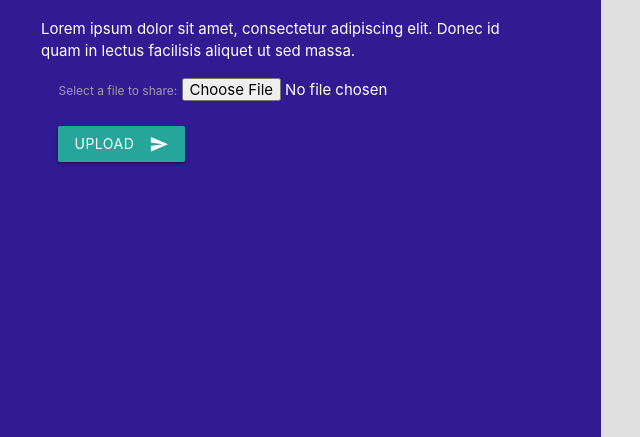
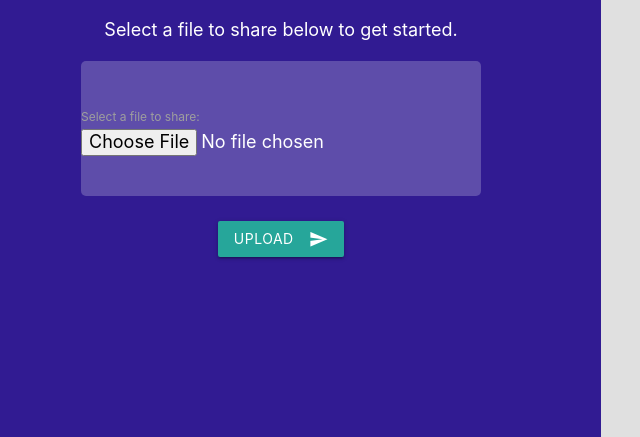
Before and after one commit to anthony-exe/fileShare, a website: page public/index.html in a window 1280 px wide. Shown: the part 363-800 px from the top of the page, without its empty margins (39-679 px from the left). Drawn offline with nearby package versions, Linux system fonts and the light colour scheme.

Commit message:
Cleaned up upload contorls.

```diff
--- a/public/index.html
+++ b/public/index.html
@@ -21,13 +21,14 @@
             <div class="main-section-left deep-purple darken-4 white-text">
                 <div class="main-content">
                     <h2>fileShare...</h2>
-                    <p>Lorem ipsum dolor sit amet, consectetur adipiscing elit. Donec id quam in lectus facilisis aliquet ut sed massa.</p>
+                    <p>Welcome to fileShare... The quickest way to share a file across the web.</p>
+                    <p>Select a file to share below to get started.</p>
                     <form id="upload-form">
-                        <div class="form-section">
+                        <div class="form-section upload-field">
                             <label for="file">Select a file to share:</label>
                             <input type="file" name="file">
                         </div>
-                        <div class="form-section">
+                        <div class="form-section submit-section">
                             <button type="submit" class="btn" name="action">
                                 Upload
                                 <i class="material-icons right">send</i>
--- a/public/style/main.css
+++ b/public/style/main.css
@@ -4,6 +4,10 @@
 
 html, body, .main-section, .main-section > div {
     height: 100%;
+}
+
+body {
+    font-size: 18px;
 }
 
 .row {
@@ -36,8 +40,7 @@ html, body, .main-section, .main-section > div {
 }
 
 #upload-form {
-    margin-left: auto;
-    margin-right: auto;
+    width: 100%;
 }
 
 .form-section {
@@ -49,3 +52,17 @@ html, body, .main-section, .main-section > div {
     margin-left: auto;
     margin-right: auto;
 }
+
+.upload-field {
+    padding-top: 40px;
+    padding-bottom: 40px;
+    background-color: rgba(255, 255, 255, .22);
+    border-radius: 5px;
+    max-width: 400px;
+    margin-left: auto;
+    margin-right: auto;
+}
+
+.submit-section {
+    text-align: center;
+}
```
